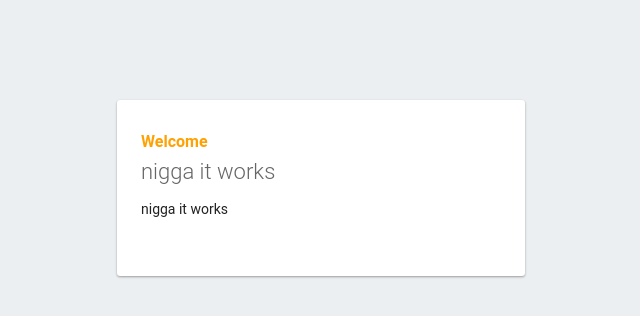
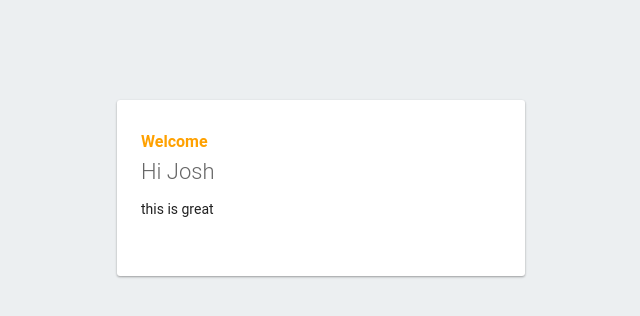
Before and after one commit to sohansubhash/with.me, a plain HTML site: page public/index.html in a window 1280 px wide. Shown: the whole page, without its empty margins (319-959 px from the left). Drawn offline with Linux system fonts and the light colour scheme; some packages are replaced by stand-ins of ours.

Commit message:
removed profanity

```diff
--- a/public/index.html
+++ b/public/index.html
@@ -3,7 +3,7 @@
   <head>
     <meta charset="utf-8">
     <meta name="viewport" content="width=device-width, initial-scale=1">
-    <title>nigga it works</title>
+    <title>Hi Josh</title>
 
     <!-- update the version number as needed -->
     <script defer src="/__/firebase/4.1.3/firebase-app.js"></script>
@@ -33,8 +33,8 @@
   <body>
     <div id="message">
       <h2>Welcome</h2>
-      <h1>nigga it works</h1>
-      <p>nigga it works</p>
+      <h1>Hi Josh</h1>
+      <p>this is great</p>
     </div>
     <script>
       document.addEventListener('DOMContentLoaded', function() {
```
